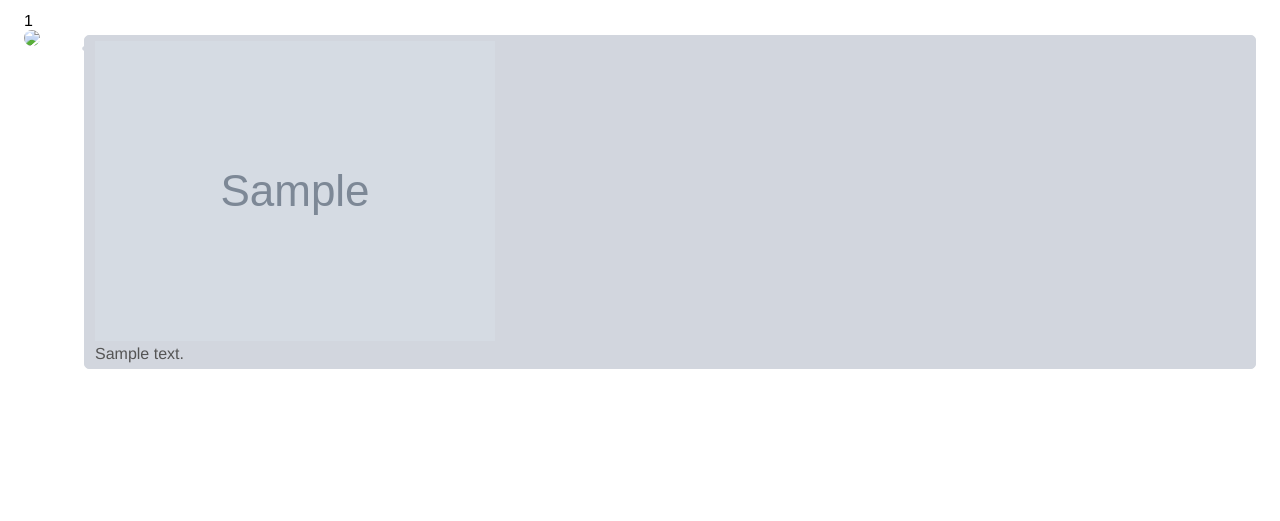
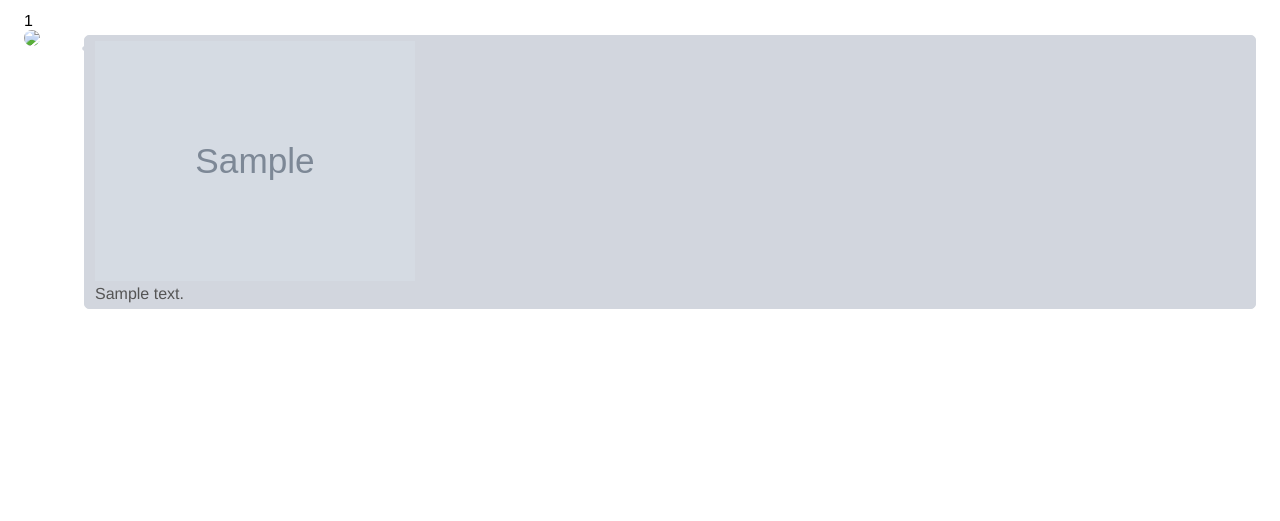
Before and after one commit to thefinn93/orgsms, a Flask app: page /thread/1 in a window 1280 px wide. Shown: the part 52-573 px from the top of the page. Run offline with Flask 2, Linux system fonts and the light colour scheme; tables that the repository leaves empty hold one stand-in row (values such as "Sample post"); grey boxes marked "Sample" are stand-in pictures; parts of the project's set-up code (start-up, migrations or seed data) failed here and were passed over; some libraries are stand-ins or nearby versions.

Commit message:
Improve attachment rendering

```diff
--- a/orgsms/static/css/orgsms.css
+++ b/orgsms/static/css/orgsms.css
@@ -177,3 +177,8 @@ body {
   bottom: 1em;
   resize: none;
 }
+
+.attachment {
+  max-width: 20em;
+  max-height: 20em;
+}
--- a/orgsms/static/js/orgsms.js
+++ b/orgsms/static/js/orgsms.js
@@ -42,6 +42,7 @@ function newmessage(message) {
   if(message.attachment) {
     var attachment = document.createElement('img');
     attachment.setAttribute('src', message.attachment.static_path);
+    attachment.classList.add('attachment');
     textbox.appendChild(attachment);
     textbox.appendChild(document.createElement('br'));
   }
--- a/orgsms/templates/thread.html
+++ b/orgsms/templates/thread.html
@@ -11,7 +11,12 @@ Conversation with {{ contact.number }}
     <div class="msg {% if message.inbound %}inbound{% else %}outbound{% endif %}" data-id="{{ message.id}}">
         <div class="msg-top">{% if message.inbound %}{{ contact.number }}{% else %}Me{% endif %}</div>
         <img src="https://via.placeholder.com/50x50" class="circle contact-photo" />
-        <div class="msg-text">{% if message.attachment is not none %}<img src="{{ message.attachment.static_path }}" /><br />{% endif %}{% if message.text is not none %}{{ message.text }}{% endif %}</div>
+        <div class="msg-text">
+            {% if message.attachment is not none %}
+            <img src="{{ message.attachment.static_path }}" class="attachment" /><br />
+            {% endif %}
+            {% if message.text is not none %}{{ message.text }}{% endif %}
+        </div>
         <div class="timestamp" data-livestamp="{{ message.get_timestamp() }}"></div>
     </div>
 {% endfor %}
```
